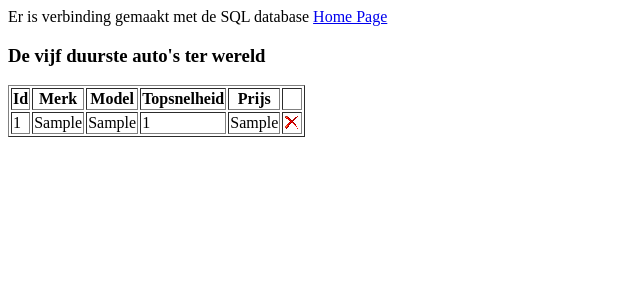
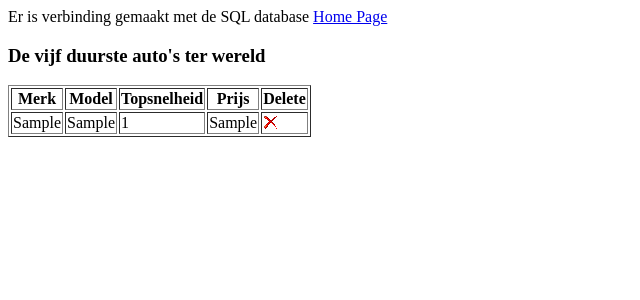
Before and after one commit to DylanoBoellaard/php-pdo-crud-toets, a PHP site: page /read.php in a window 1280 px wide. Shown: the top 300 px of the page, without its empty margins (0-640 px from the left). Run offline with PHP 8.4, Linux system fonts and the light colour scheme; tables that the repository leaves empty or names only in its code hold one stand-in row (values such as "Sample post").

Commit message:
Cleaned code, added notes

```diff
--- a/read.php
+++ b/read.php
@@ -27,17 +27,19 @@ $sql = "SELECT Id
         FROM Dureauto
         ORDER BY CONVERT((Prijs),SIGNED INTEGER) DESC;";
 
+// Voorbereiden query
 $statement = $pdo->prepare($sql);
 
+// Query afvuren
 $statement->execute();
 
+// Statement wordt in $result gestopt
 $result = $statement->fetchAll(PDO::FETCH_OBJ);
 
-
+// gegevens in de tabel zetten
 $rows = "";
 foreach ($result as $info) {
     $rows .= "<tr>
-                <td>$info->Id</td>
                 <td>$info->Merk</td>
                 <td>$info->Model</td>
                 <td>$info->Topsnelheid</td>
@@ -52,16 +54,16 @@ foreach ($result as $info) {
 
 ?>
 
+<!-- Tabel zelf, wat te zien is op de pagina -->
 <a href="index.php"> Home Page</a>
 <h3>De vijf duurste auto's ter wereld</h3>
 <table border="1">
     <thead>
-        <th>Id</th>
         <th>Merk</th>
         <th>Model</th>
         <th>Topsnelheid</th>
         <th>Prijs</th>
-        <th></th>
+        <th>Delete</th>
     </thead>
     <tbody>
         <?= $rows; ?>
```
